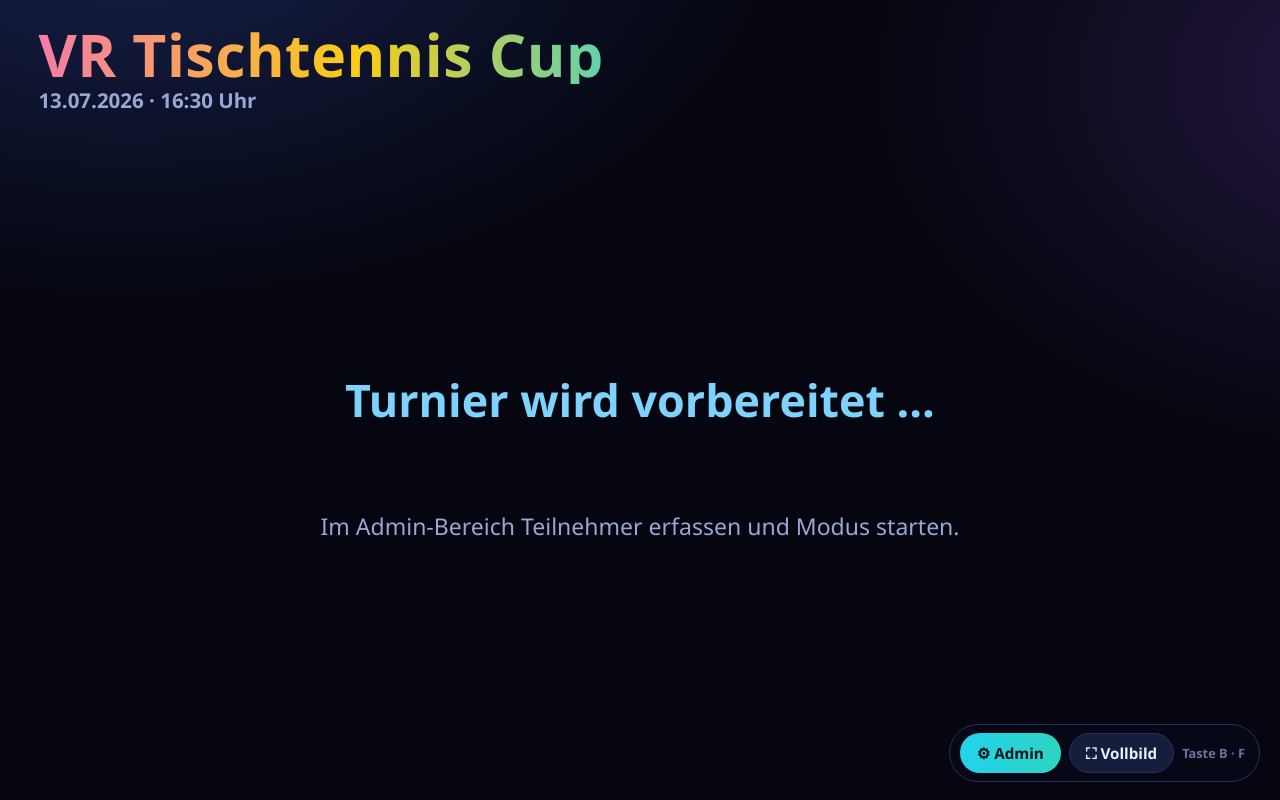
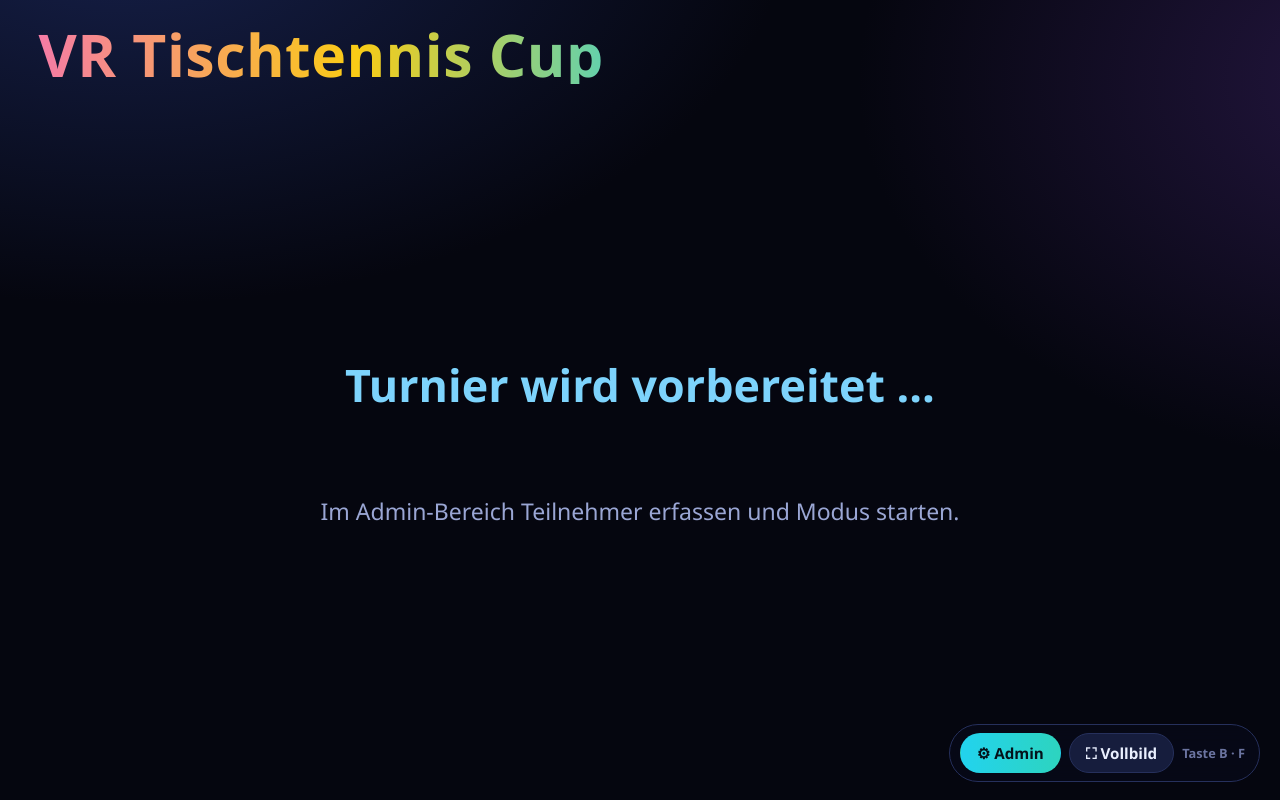
Before and after one commit to MVV-Jens/TT-Turnier, a React (Vite) app: page / in a window 1280 px wide. Both pictures are taken after a click on the button "Beamer". Built offline with nearby package versions, Linux system fonts and the light colour scheme.

Commit message:
Datum/Uhrzeit unter dem Titel entfernt

```diff
--- a/src/components/BeamerView.jsx
+++ b/src/components/BeamerView.jsx
@@ -188,7 +188,6 @@ export default function BeamerView({ state, live, participantsById }) {
       <div className="beamer-screen dashboard">
         <header className="beamer-header">
           <h1 className="event-title">{title}</h1>
-          <span className="event-meta">13.07.2026 · 16:30 Uhr</span>
         </header>
         <div className="dash-idle">
           <p className="dash-idle-text">Turnier wird vorbereitet …</p>
--- a/src/components/MatchDashboard.jsx
+++ b/src/components/MatchDashboard.jsx
@@ -1,7 +1,5 @@
 import Avatar from './Avatar.jsx';
 import { getCurrentMatch, getNextMatch } from '../logic/engine.js';
-
-const EVENT_LABEL = '13.07.2026 · 16:30 Uhr';
 
 function BigPlayer({ player, align }) {
   return (
@@ -25,7 +23,6 @@ export default function MatchDashboard({ live, participantsById, title = 'VR Tis
     <div className="beamer-screen dashboard">
       <header className="beamer-header">
         <h1 className="event-title">{title}</h1>
-        <span className="event-meta">{EVENT_LABEL}</span>
       </header>
 
       {current ? (
```
